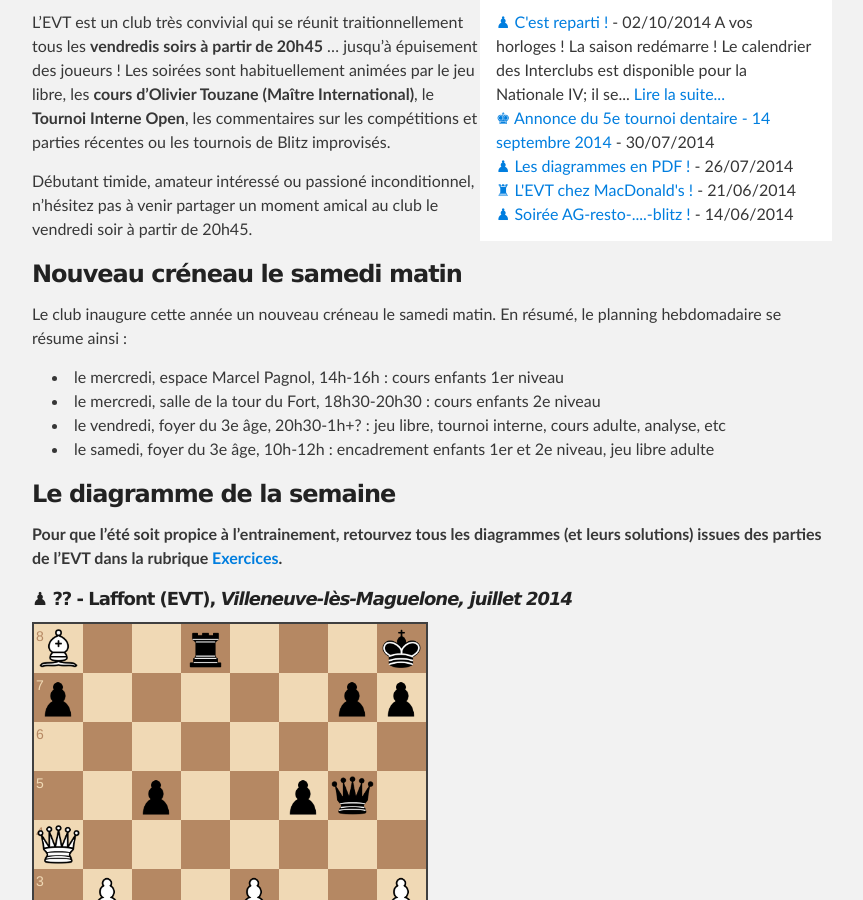
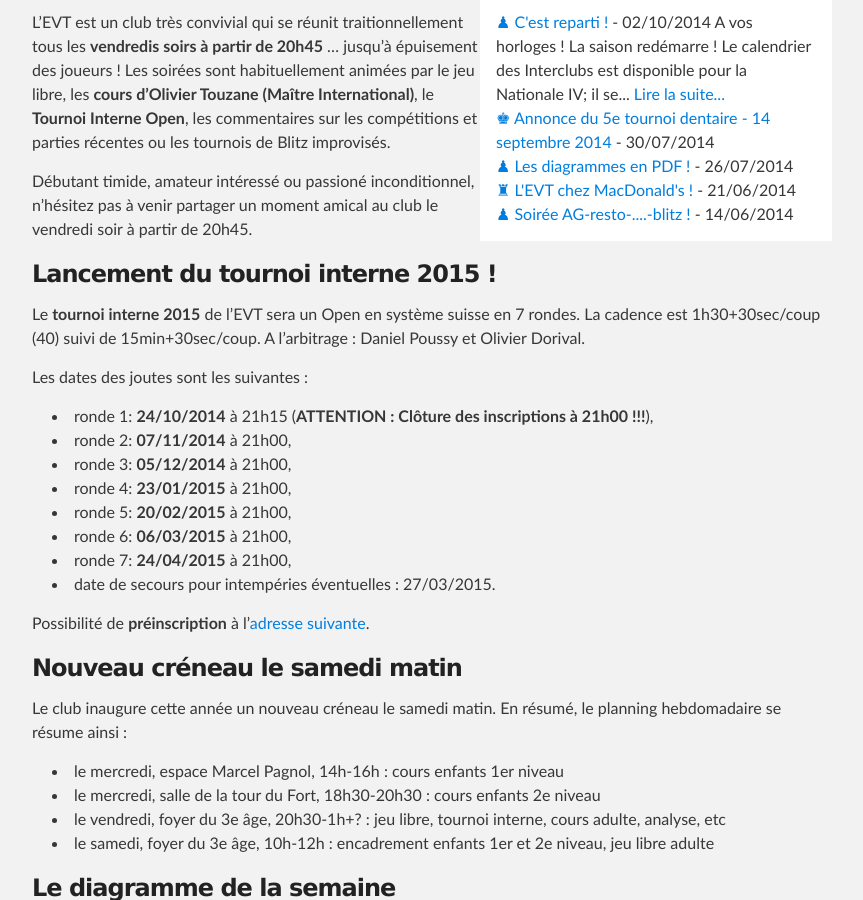
Before and after one commit to echiquier-villeneuve-tolosane/echiquier-villeneuve-tolosane.github.io, a Jekyll site: the page built from index.md, in a window 1280 px wide and 900 px high, scrolled down 281 px. Shown: the whole window, without its empty margins (208-1071 px from the left). Built offline with Jekyll 4.4.1, drawn with Linux system fonts in a browser that asks for light colours; nearby versions of some CDN libraries.

Commit message:
Updated index.md

```diff
--- a/index.md
+++ b/index.md
@@ -11,6 +11,22 @@ L'EVT est un club très convivial qui se réunit traitionnellement tous les **ve
 
 Débutant timide, amateur intéressé ou passioné inconditionnel, n'hésitez pas à venir partager un moment amical au club le vendredi soir à partir de 20h45.
 
+### Lancement du tournoi interne 2015 !
+
+Le **tournoi interne 2015** de l'EVT sera un Open en système suisse en 7 rondes. La cadence est 1h30+30sec/coup (40) suivi de 15min+30sec/coup. A l'arbitrage : Daniel Poussy et Olivier Dorival.
+
+Les dates des joutes sont les suivantes :
+
+- ronde 1: **24/10/2014** à 21h15 (**ATTENTION : Clôture des inscriptions à 21h00 !!!**),
+- ronde 2: **07/11/2014** à 21h00,
+- ronde 3: **05/12/2014** à 21h00,
+- ronde 4: **23/01/2015** à 21h00,
+- ronde 5: **20/02/2015** à 21h00,
+- ronde 6: **06/03/2015** à 21h00,
+- ronde 7: **24/04/2015** à 21h00,
+- date de secours pour intempéries éventuelles : 27/03/2015.
+
+Possibilité de **préinscription** à l'[adresse suivante](mailto:echecsvilleneuve@gmail.com).
 ### Nouveau créneau le samedi matin ###
 
 Le club inaugure cette année un nouveau créneau le samedi matin. En résumé, le planning hebdomadaire se résume ainsi :
```
